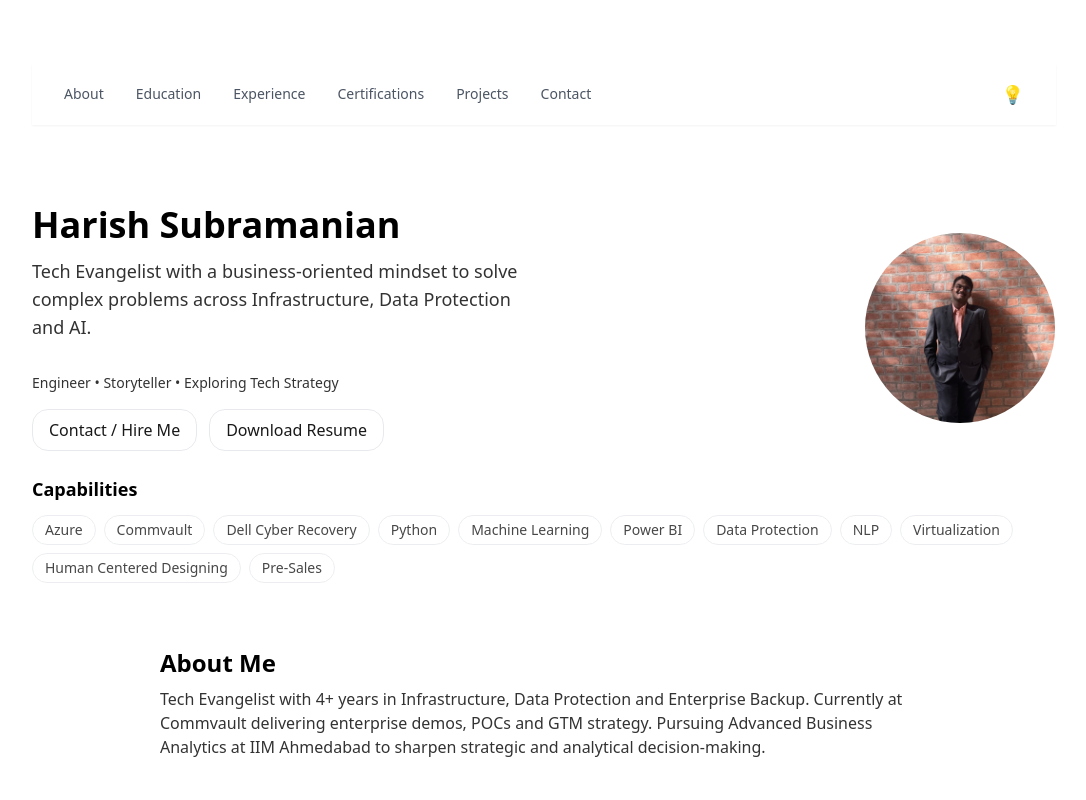
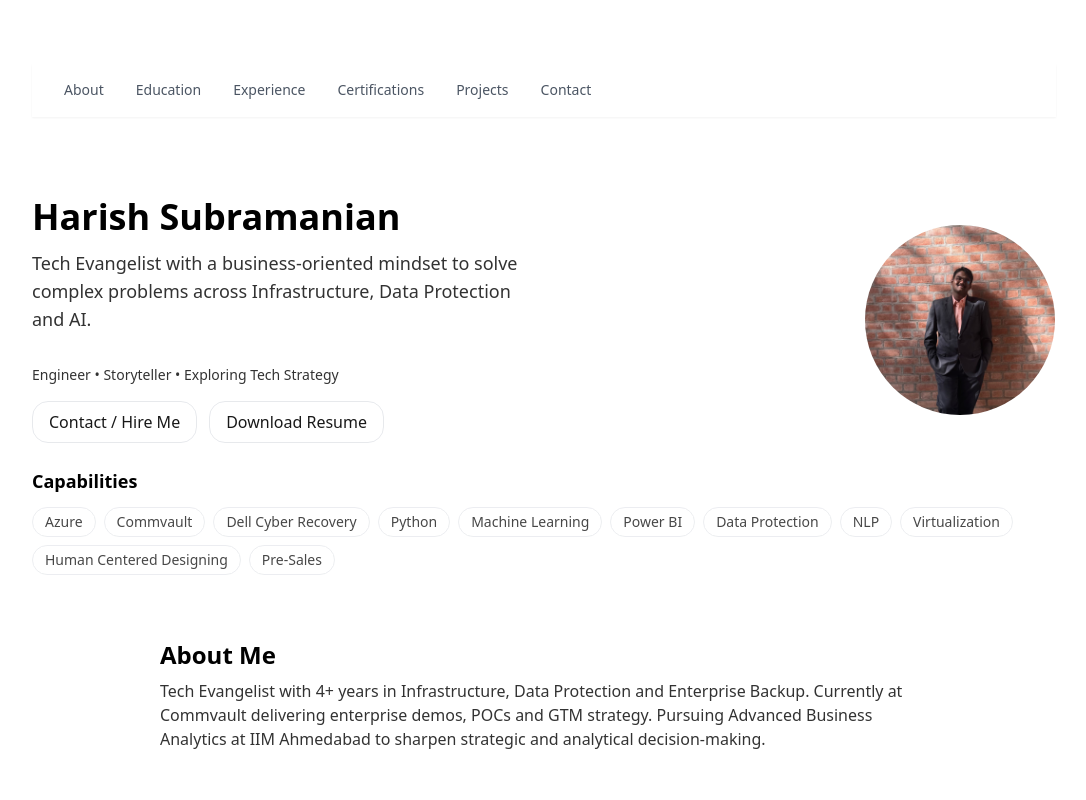
Before and after one commit to HarishS99/harish-portfolio, a Next.js app: page / in a window 1280 px wide. Shown: the top 800 px of the page, without its empty margins (96-1182 px from the left). Built offline with nearby package versions, Linux system fonts and the light colour scheme.

Commit message:
Update Navbar.tsx

```diff
--- a/app/(site)/components/Navbar.tsx
+++ b/app/(site)/components/Navbar.tsx
@@ -34,13 +34,7 @@ export default function Navbar() {
           </div>
 
           <div className="flex items-center gap-4">
-            <button
-              onClick={onToggleTheme}
-              className="text-lg opacity-90 hover:opacity-100 transition-transform duration-200"
-              aria-label="Toggle theme"
-            >
-              {isDark ? "🌙" : "💡"}
-            </button>
+            {/* Hamburger for Mobile */}
             <button
               className="md:hidden text-xl"
               onClick={() => setMenuOpen(true)}
@@ -51,7 +45,7 @@ export default function Navbar() {
         </nav>
       )}
 
-      {/* MOBILE FULL SCREEN OVERLAY MENU */}
+      {/* MOBILE FULL-SCREEN OVERLAY MENU */}
       {menuOpen && (
         <div className="fixed inset-0 z-50 bg-black/90 backdrop-blur-xl text-white flex flex-col justify-between p-8">
           <button
@@ -69,6 +63,15 @@ export default function Navbar() {
             <a href="#projects-impact" onClick={() => setMenuOpen(false)}>Projects</a>
             <a href="#contact" onClick={() => setMenuOpen(false)}>Contact</a>
           </div>
+
+          {/* Dark / Light Mode Toggle Inside Menu */}
+          <button
+            onClick={onToggleTheme}
+            className="self-center mt-10 text-lg opacity-90 hover:opacity-100 transition-transform duration-200"
+            aria-label="Toggle theme"
+          >
+            {isDark ? "🌙 Dark Mode" : "💡 Light Mode"}
+          </button>
         </div>
       )}
     </>
```
